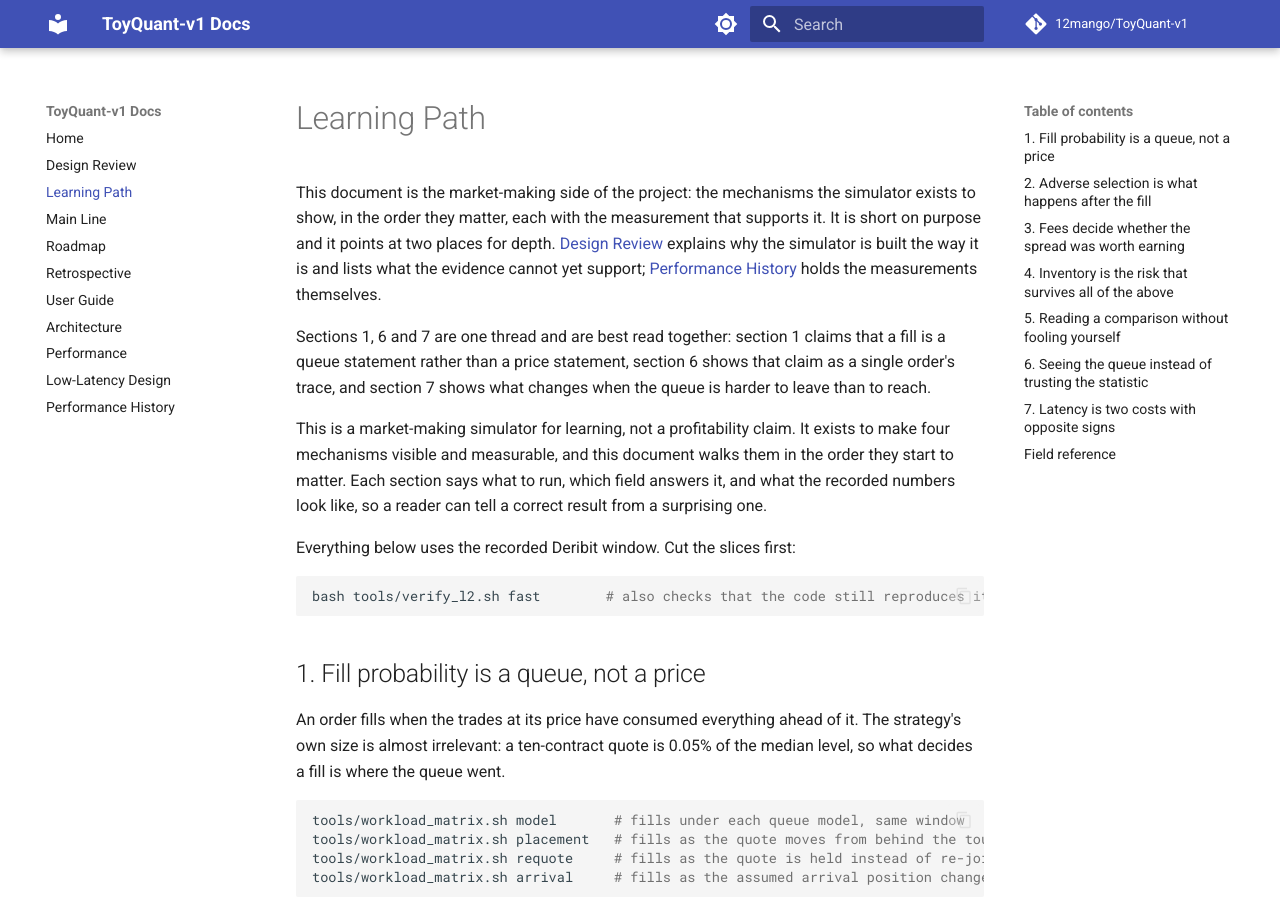
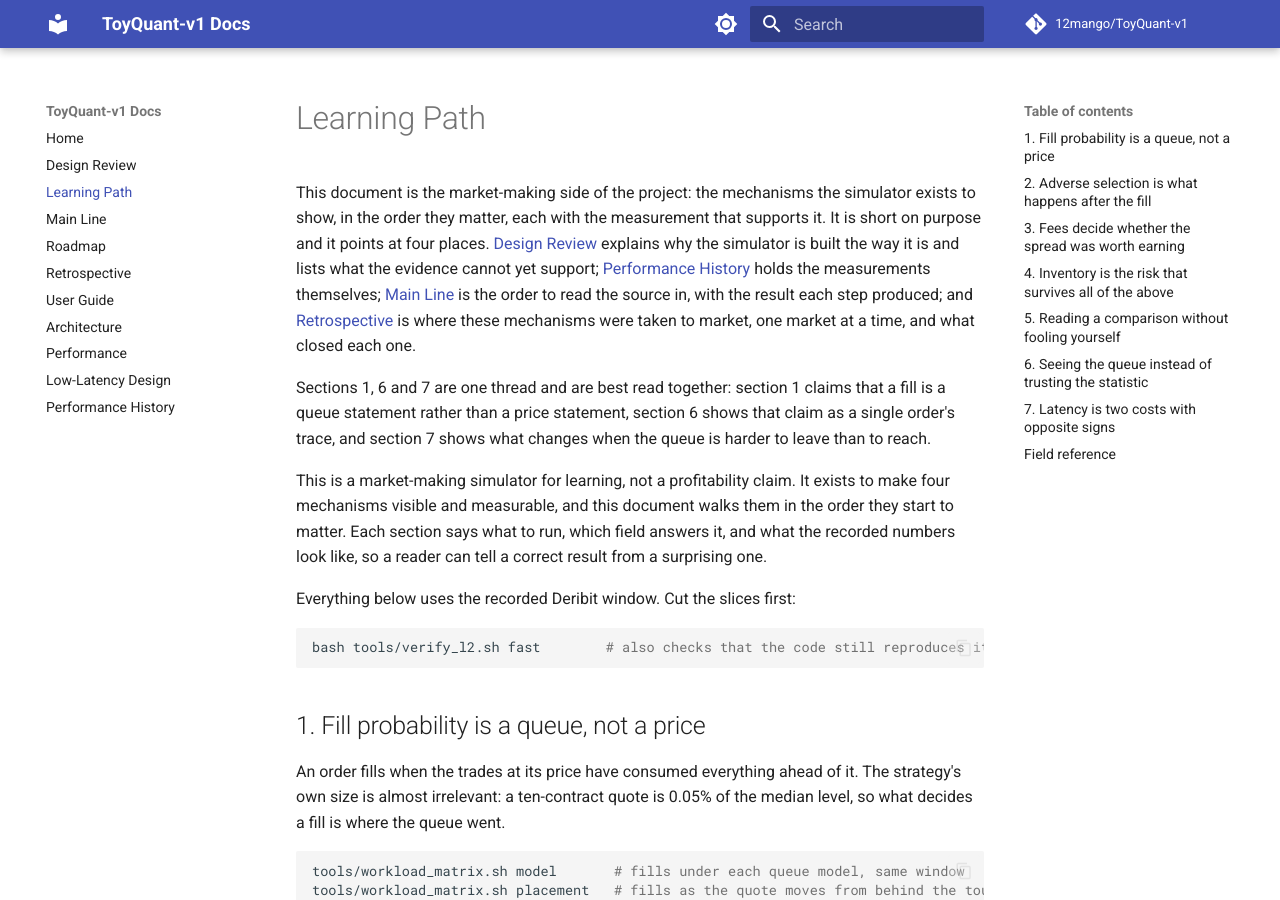
Before and after one commit to 12mango/ToyQuant-v1, an MkDocs documentation site: the page built from docs/LEARNING.md, in a window 1280 px wide and 900 px high. Built offline with MkDocs 1.6.1 and Material for MkDocs 9.7.7, drawn with Linux system fonts in a browser that asks for light colours; comment, search, counter and statistics services are not loaded.

```diff
--- a/docs/LEARNING.md
+++ b/docs/LEARNING.md
@@ -1,10 +1,12 @@
 # Learning Path
 
 This document is the market-making side of the project: the mechanisms the simulator exists to show, in the
-order they matter, each with the measurement that supports it. It is short on purpose and it points at two
-places for depth. [Design Review](DESIGN_REVIEW.md) explains why the simulator is built the way it is and
-lists what the evidence cannot yet support; [Performance History](PERFORMANCE_HISTORY.md) holds the
-measurements themselves.
+order they matter, each with the measurement that supports it. It is short on purpose and it points at four
+places. [Design Review](DESIGN_REVIEW.md) explains why the simulator is built the way it is and lists what
+the evidence cannot yet support; [Performance History](PERFORMANCE_HISTORY.md) holds the measurements
+themselves; [Main Line](MAINLINE.md) is the order to read the source in, with the result each step produced;
+and [Retrospective](RETROSPECTIVE.md) is where these mechanisms were taken to market, one market at a time,
+and what closed each one.
 
 Sections 1, 6 and 7 are one thread and are best read together: section 1 claims that a fill is a queue
 statement rather than a price statement, section 6 shows that claim as a single order's trace, and section 7
```
Also changed, not shown: README.md (+4 -2 lines), docs/USER_GUIDE.md (+4 -1 lines), docs/index.md (+3 -0 lines), 2 other files.
